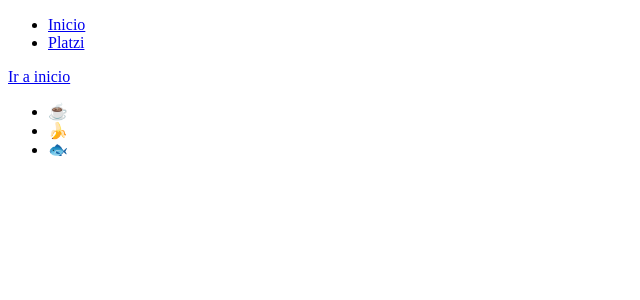
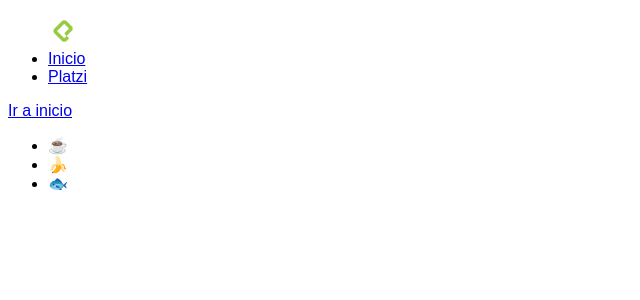
Before and after one commit to JDanielStart/flask, a Flask app: page /hello in a window 1280 px wide. Shown: the top 300 px of the page, without its empty margins (0-640 px from the left). Run offline with Flask 3, Linux system fonts and the light colour scheme.

Commit message:
Using static files in Flask

```diff
--- /dev/null
+++ b/static/css/main.css
@@ -0,0 +1,7 @@
+html * {
+    font-family: sans-serif;
+}
+
+img {
+    max-width: 30px;
+}
--- a/templates/base.html
+++ b/templates/base.html
@@ -8,6 +8,7 @@
             Flask - Platzi |
         {% endblock %}
     </title>
+    <link rel="stylesheet" href="{{ url_for('static', filename='css/main.css') }}">
 </head>
 <body>
     <header>
--- a/templates/navbar.html
+++ b/templates/navbar.html
@@ -1,5 +1,6 @@
 <nav>
     <ul>
+        <img src="{{ url_for('static', filename='/images/logo_platzi.jpg') }}" alt="Platzi logo">
         <li><a href="{{ url_for('index') }}">Inicio</a></li>
         <li><a href="https://platzi.com" target="_blank">Platzi</a></li>
     </ul>
```
Also changed, not shown: static/images/logo_platzi.jpg (added).
